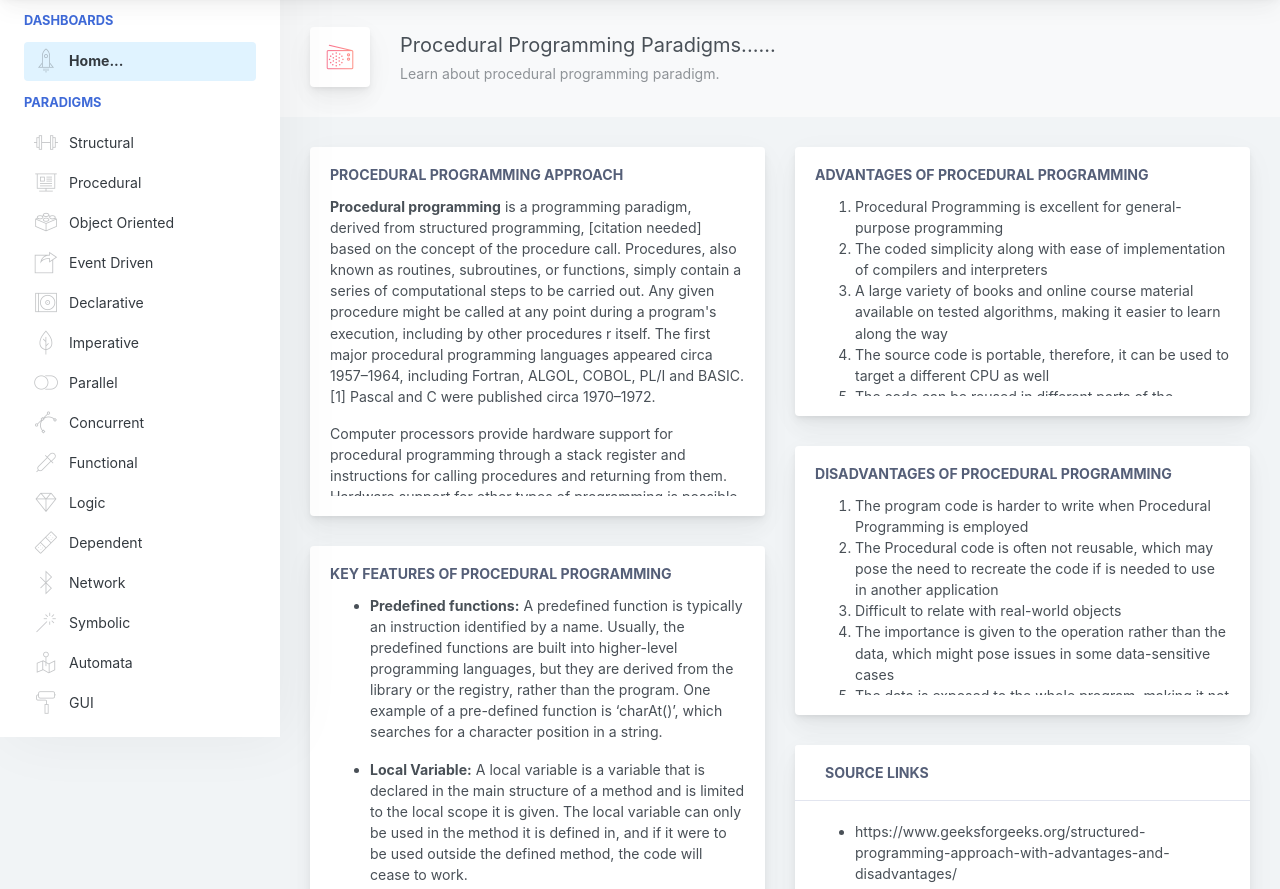
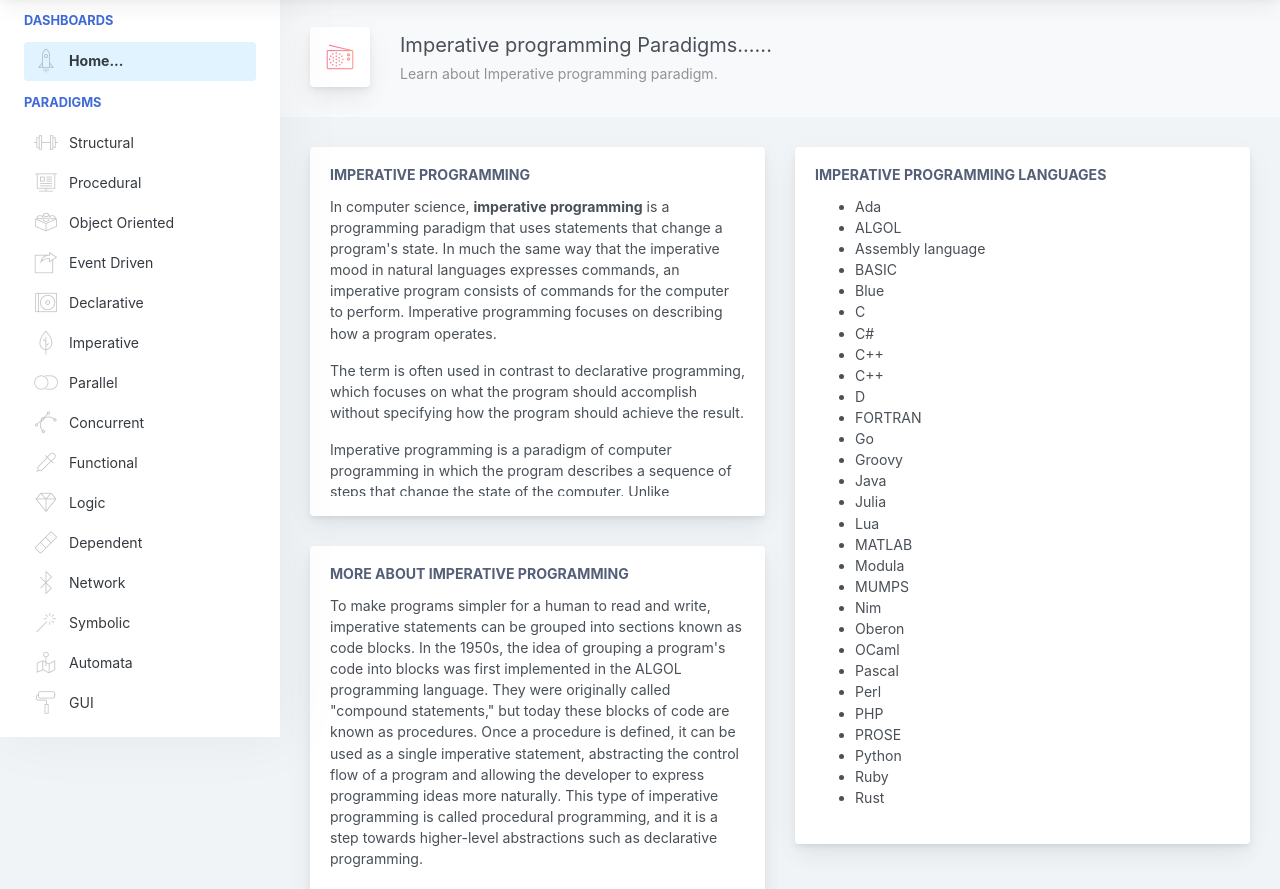
Before and after one commit to shree-0909/shreybraj-gmail.com, a plain HTML site: page paradigms/Imperative.html in a window 1280 px wide. Shown: the part 63-952 px from the top of the page. Drawn offline with Linux system fonts and the light colour scheme.

Commit message:
Imperative and logic

```diff
--- a/paradigms/Imperative.html
+++ b/paradigms/Imperative.html
@@ -6,7 +6,7 @@
     <meta http-equiv="X-UA-Compatible" content="IE=edge">
     <meta http-equiv="Content-Language" content="en">
     <meta http-equiv="Content-Type" content="text/html; charset=utf-8"/>
-    <title>Analytics Dashboard - This is an example dashboard created using build-in elements and components.</title>
+    <title>Imperative programming</title>
     <meta name="viewport" content="width=device-width, initial-scale=1, maximum-scale=1, user-scalable=no, shrink-to-fit=no" />
     <meta name="description" content="This is an example dashboard created using build-in elements and components.">
     <meta name="msapplication-tap-highlight" content="no">
@@ -270,8 +270,8 @@
                                                 <i class="pe-7s-radio icon-gradient bg-strong-bliss">
                                                 </i>
                                             </div>
-                                            <div>Procedural Programming Paradigms......
-                                                <div class="page-title-subheading">Learn about procedural programming paradigm.
+                                            <div>Imperative programming Paradigms......
+                                                <div class="page-title-subheading">Learn about Imperative programming paradigm.
                                                 </div>
                                             </div>
                                         </div>
@@ -279,59 +279,32 @@
                                 </div>            <div class="row">
                                     <div class="col-lg-6">
                                         <div class="main-card mb-3 card">
-                                            <div class="card-body"><h5 class="card-title">Procedural Programming Approach </h5>
+                                            <div class="card-body"><h5 class="card-title">Imperative programming </h5>
                                                 <div class="scroll-area-md">
-                                                    <div class="scrollbar-container ps--active-y"><p><strong>Procedural programming</strong> is a programming paradigm, derived from structured programming,
-                                                        [citation needed] based on the concept of the procedure call. Procedures, also known as routines, subroutines, or functions, simply contain a series
-                                                        of computational steps to be carried out. Any given procedure might be called at any point during a program's execution, including by other procedures
-                                                        r itself. The first major procedural programming languages appeared circa 1957–1964, including Fortran, ALGOL, COBOL, PL/I and BASIC.[1] Pascal and C
-                                                        were published circa 1970–1972.</p>
-
-
-                                                       <p>Computer processors provide hardware support for procedural programming through a stack register and instructions for calling procedures and returning from them.
-                                                           Hardware support for other types of programming is possible, but no attempt was commercially successful (for example Lisp machines or Java processors)</p>
+                                                    <div class="scrollbar-container ps--active-y">
+                                                    <p>
+                                                        In computer science, <strong>imperative programming</strong> is a programming paradigm that uses statements that change a program's state. In much the same way that the imperative mood in natural languages expresses commands, an imperative program consists of commands for the computer to perform. Imperative programming focuses on describing how a program operates.
+                                                    </p>
+                                                    <p>
+                                                            The term is often used in contrast to declarative programming, which focuses on what the program should accomplish without specifying how the program should achieve the result.
+                                                    </p>
+                                                    <p>
+                                                            Imperative programming is a paradigm of computer programming in which the program describes a sequence of steps that change the state of the computer. Unlike declarative programming, which describes "what" a program should accomplish, imperative programming explicitly tells the computer "how" to accomplish it. Programs written this way often compile to binary
+                                                            executables that run more efficiently since all CPU instructions are themselves imperative statements.
+                                                    </p>
                                                     </div>
                                                 </div>
                                             </div>
                                         </div>
 
                                         <div class="main-card mb-3 card">
-                                                <div class="card-body"><h5 class="card-title">Key Features of Procedural Programming </h5>
+                                                <div class="card-body"><h5 class="card-title">More about Imperative Programming </h5>
                                                     <div class="scroll-area-md">
                                                         <div class="scrollbar-container ps--active-y">
-                                                            <ul>
-                                                                <li>
-                                                                    <p>
-                                                                            <strong>Predefined functions:</strong> A predefined function is typically an instruction identified by a name. Usually, the predefined functions are built into higher-level
-                                                                            programming languages, but they are derived from the library or the registry, rather than the program. One example of a pre-defined function is ‘charAt()’,
-                                                                            which searches for a character position in a string.
-                                                                    </p>
-                                                                </li>
-                                                                <li>
-                                                                    <p>
-                                                                            <strong>Local Variable:</strong> A local variable is a variable that is declared in the main structure of a method and is limited to the local scope it is given.
-                                                                            The local variable can only be used in the method it is defined in, and if it were to be used outside the defined method, the code will cease to work.
-                                                                    </p>
-                                                                </li>
-                                                                <li>
-                                                                    <p>
-                                                                            <strong>Global Variable:</strong> A global variable is a variable which is declared outside every other function defined in the code. Due to this, global variables
-                                                                            can be used in all functions, unlike a local variable.
-                                                                    </p>
-                                                                </li>
-                                                                <li>
-                                                                    <p>
-                                                                           <strong> Modularity:</strong> Modularity is when two dissimilar systems have two different tasks at hand but are grouped together to conclude a larger task first.
-                                                                            Every group of systems then would have its own tasks finished one after the other until all tasks are complete.
-                                                                    </p>
-                                                                </li>
-                                                                <li>
-                                                                    <p>
-                                                                            <strong>Parameter Passing:</strong> Parameter Passing is a mechanism used to pass parameters to functions, subroutines or procedures. Parameter Passing can be done through ‘pass by value’,
-                                                                            ‘pass by reference’, ‘pass by result’, ‘pass by value-result’ and ‘pass by the name’.
-                                                                    </p>
-                                                                </li>
-                                                            </ul>
+                                                            <p>
+                                                                    To make programs simpler for a human to read and write, imperative statements can be grouped into sections known as code blocks. In the 1950s, the idea of grouping a program's code into blocks was first implemented in the ALGOL programming language. They were originally called "compound statements," but today these blocks of code are known as procedures.
+                                                                    Once a procedure is defined, it can be used as a single imperative statement, abstracting the control flow of a program and allowing the developer to express programming ideas more naturally. This type of imperative programming is called procedural programming, and it is a step towards higher-level abstractions such as declarative programming.
+                                                            </p>
                                                         </div>
                                                     </div>
                                                 </div>
@@ -341,18 +314,40 @@
                                     </div>
                                     <div class="col-lg-6">
                                         <div class="main-card mb-3 card">
-                                            <div class="card-body"><h5 class="card-title">Advantages of Procedural Programming</h5>
-                                                <div class="scroll-area-sm">
+                                            <div class="card-body"><h5 class="card-title">Imperative programming languages</h5>
+                                                <div class="scroll-area-la">
                                                     <div class="scrollbar-container ps--active-y">
-                                                         <ol>
-                                                             <li>Procedural Programming is excellent for general-purpose programming</li>
-                                                             <li>The coded simplicity along with ease of implementation of compilers and interpreters</li>
-                                                             <li>A large variety of books and online course material available on tested algorithms, making it easier to learn along the way</li>
-                                                             <li>The source code is portable, therefore, it can be used to target a different CPU as well</li>
-                                                             <li>The code can be reused in different parts of the program, without the need to copy it</li>
-                                                             <li>Through Procedural Programming technique, the memory requirement also slashes</li>
-                                                             <li>The program flow can be tracked easily</li>
-                                                        </ol>
+                                                         <ul>
+                                                                <li>Ada</li>
+                                                                <li>ALGOL</li>
+                                                                <li>Assembly language</li>
+                                                                <li>BASIC</li>
+                                                                <li>Blue</li>
+                                                                <li>C</li>
+                                                                <li>C#</li>
+                                                                <li>C++</li>
+                                                                <li>C++</li>
+                                                                <li>D</li>
+                                                                <li>FORTRAN</li>
+                                                                <li>Go</li>
+                                                                <li>Groovy</li>
+                                                                <li>Java</li>
+                                                                <li>Julia</li>
+                                                                <li>Lua</li>
+                                                                <li>MATLAB</li>
+                                                                <li>Modula</li>
+                                                                <li>MUMPS</li>
+                                                                <li>Nim</li>
+                                                                <li>Oberon</li>
+                                                                <li>OCaml</li>
+                                                                <li>Pascal</li>
+                                                                <li>Perl</li>
+                                                                <li>PHP</li>
+                                                                <li>PROSE</li>
+                                                                <li>Python</li>
+                                                                <li>Ruby</li>
+                                                                <li>Rust</li>
+                                                         </ul>
                                                     </div>
                                                 </div>
                                             </div>
@@ -360,42 +355,11 @@
 
 
                                         <div class="main-card mb-3 card">
-                                                <div class="card-body"><h5 class="card-title"> Disadvantages of Procedural Programming</h5>
-                                                    <div class="scroll-area-sm">
-                                                        <div class="scrollbar-container ps--active-y">
-                                                            <ol>
-                                                                <li>The program code is harder to write when Procedural Programming is employed</li>
-                                                                <li>The Procedural code is often not reusable, which may pose the need to recreate the code if is needed to use in another application</li>
-                                                                <li>Difficult to relate with real-world objects</li>
-                                                                <li>The importance is given to the operation rather than the data, which might pose issues in some data-sensitive cases</li>
-                                                                <li>The data is exposed to the whole program, making it not so much security friendly</li>
-                                                            </ol>
-                                                        </div>
-                                                    </div>
-                                                </div>
+
                                             </div>
 
                                         <div class="main-card mb-3 card">
-                                            <div class="card-header">
-                                                <i class="header-icon lnr-laptop-phone icon-gradient bg-plum-plate"> </i>
-                                                Source Links
-                                                <div class="btn-actions-pane-right actions-icon-btn">
 
-                                                </div>
-                                            </div>
-                                            <div class="card-body">
-                                                <div class="scroll-area-sm">
-                                                    <div class="scrollbar-container ps--active-y">
-                                                        <ul>
-                                                            <li>https://www.geeksforgeeks.org/structured-programming-approach-with-advantages-and-disadvantages/</li>
-                                                            <li>https://searchsoftwarequality.techtarget.com/definition/structured-programming-modular-programming</li>
-                                                            <li>link3</li>
-                                                            <li>link4</li>
-                                                            <li>link5</li>
-                                                        </ul>
-                                                    </div>
-                                                </div>
-                                            </div>
                                         </div>
                                     </div>
                                 </div>
```
Also changed, not shown: paradigms/Logic.html (+67 -81 lines).
